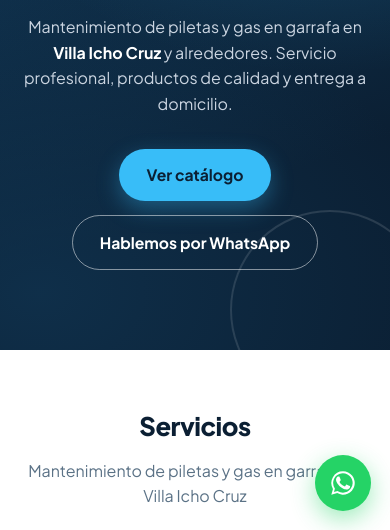
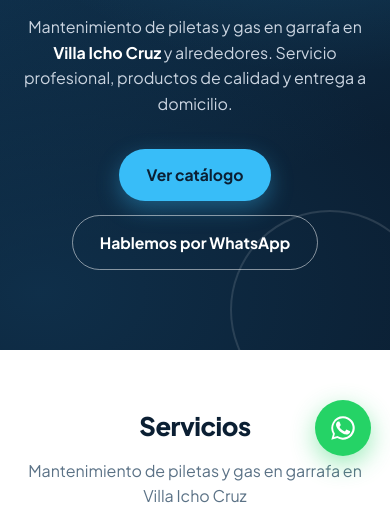
Before and after one commit to aaronacost25/sdrgio-piletas-y-gas, a plain HTML site: page index.html in a window 390 px wide. Shown: the part 314-844 px from the top of the page. Drawn offline with Linux system fonts and the light colour scheme; a web font is replaced by a local one.

Commit message:
subiendo boton de whatsapp flotante en movil para que no tape el footer

```diff
--- a/css/estilos.css
+++ b/css/estilos.css
@@ -999,6 +999,11 @@ em {
     height: 40px;
   }
 
+  /* Sube el boton flotante para que no tape el credito del footer */
+  .whatsapp-flotante {
+    bottom: 4.6rem;
+  }
+
   .seccion {
     padding: 3.5rem 0;
   }
```
